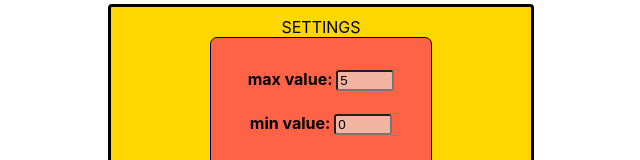
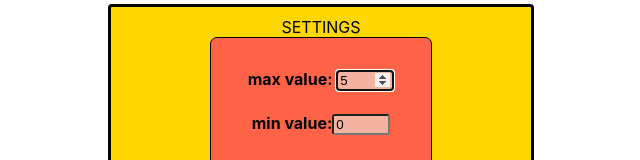
Before and after one commit to ItEmigrant/Counter, a React (Create React App) app: page / in a window 1280 px wide. Shown: the part 342-502 px from the top of the page, without its empty margins (319-959 px from the left). Built offline with nearby package versions, Linux system fonts and the light colour scheme.

Commit message:
CounterUniversalLastVersion

```diff
--- a/src/App.tsx
+++ b/src/App.tsx
@@ -53,8 +53,6 @@ function App() {
                              maxValue={maxValue}
                              minValue={minValue}
 
-                             hasError={hasError}
-
 
             />
 
--- a/src/Components/Counter/SettingsCounter.module.css
+++ b/src/Components/Counter/SettingsCounter.module.css
@@ -48,14 +48,15 @@ input {
     font-size: 130px;
     color: red;
 
+
 }
 
 .minValue {
     color: #61dafb;
 }
 
-.error {
-    border-radius: 3px;
-   border: red;
+.input1 {
+    border: 4px red solid;
+    background-color: deeppink;
 
 }
--- a/src/Components/Counter/settingsCounter.tsx
+++ b/src/Components/Counter/settingsCounter.tsx
@@ -1,6 +1,11 @@
-import React, {ChangeEvent} from 'react';
+import React, {ChangeEvent, FocusEvent} from 'react';
 import s from "./SettingsCounter.module.css";
 import {Button} from "./UniversalButton";
+
+
+
+
+
 
 type SettingsCounterPropsType = {
     setMinValue: (newValue: number) => void
@@ -8,7 +13,7 @@ type SettingsCounterPropsType = {
     updateSettings: () => void
     maxValue: number
     minValue: number
-    hasError:boolean
+
 
 }
 
@@ -23,22 +28,32 @@ export const SettingsCounter = (props: SettingsCounterPropsType) => {
 
     }
 
+    const addSettings = () => {
+        props.updateSettings()
+    }
+
+const showError =(e:FocusEvent<HTMLInputElement>)=> {
+        let hasError:boolean = Number(e.currentTarget.value) == props.maxValue ||
+            Number(e.currentTarget.value)<0 || Number(e.currentTarget.value)>props.maxValue;
+
+       return  hasError ? s.input1 : ''
 
 
-    const addSettings = () => {
-        props.updateSettings()
+}
+  /* const showError = props.hasError ?  s.input : '';*/
 
-    }
+
+
 
     return (
         <div className={s.body}> SETTINGS
             <div className={s.count}>
                 <h4>
-                    {props.hasError ? <div className={s.error}> <div>max value: <input type="number" value={props.maxValue} onChange={updateMaxValue} /></div></div> :<div>max value: <input type="number" value={props.maxValue} onChange={updateMaxValue} /></div>}
+                    <div>max value: <input onFocus={showError} type="number" value={props.maxValue} onChange={updateMaxValue} autoFocus/> </div>
                 </h4>
 
                 <h4>
-                    <div>min value: <input type="number" value={props.minValue} onChange={updateMinValue}/></div>
+                    <div>min value:<input onFocus={showError} type="number" value={props.minValue} onChange={updateMinValue} /> </div>
                 </h4>
             </div>
             - settings for counter-
```
